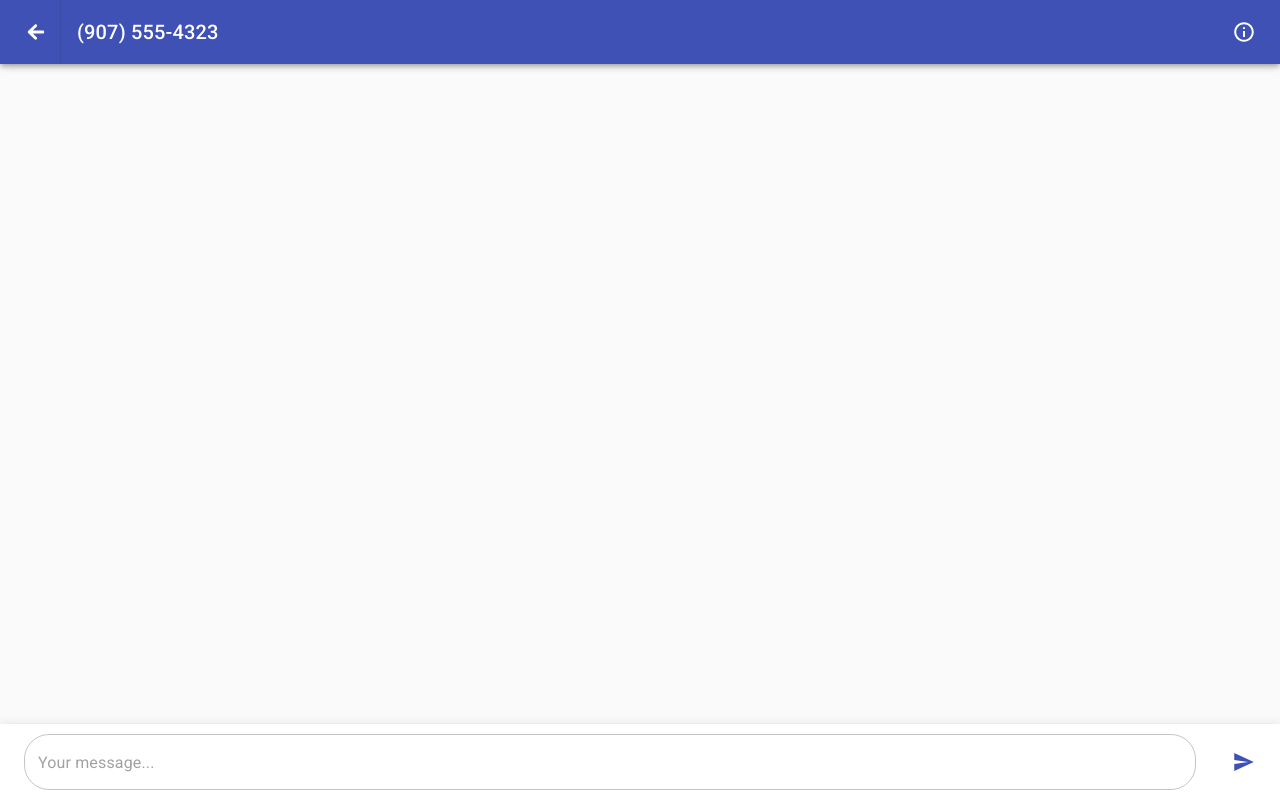
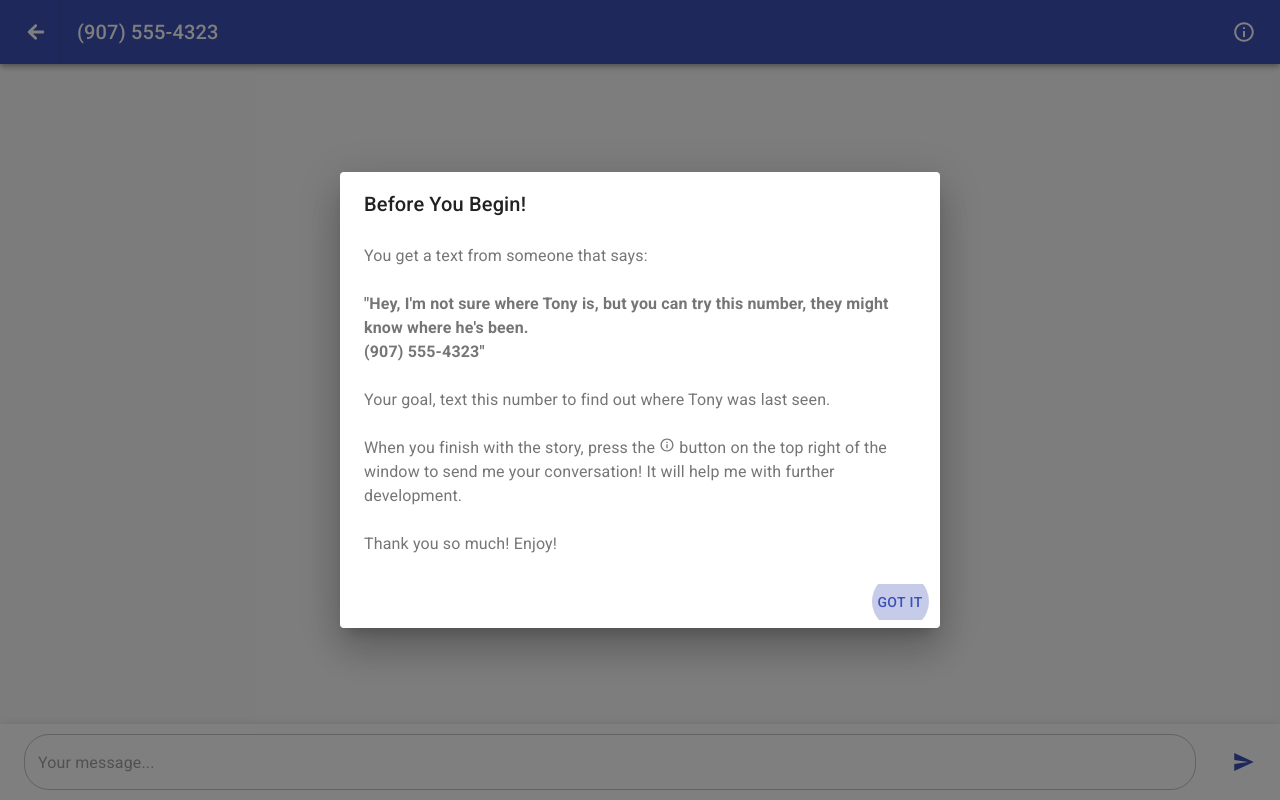
Before and after one commit to deathbyboxes/unlisted, a React (Create React App) app: page / in a window 1280 px wide. Built offline with nearby package versions, Linux system fonts and the light colour scheme.

Commit message:
Added conversation submit form

```diff
--- a/package.json
+++ b/package.json
@@ -8,6 +8,7 @@
     "@testing-library/jest-dom": "^4.2.4",
     "@testing-library/react": "^9.5.0",
     "@testing-library/user-event": "^7.2.1",
+    "classnames": "^2.2.6",
     "react": "^16.13.1",
     "react-dom": "^16.13.1",
     "react-icons": "^3.10.0",
--- /dev/null
+++ b/src/components/dialogBox.js
@@ -0,0 +1,113 @@
+import React from "react"
+import Dialog from "@material-ui/core/Dialog"
+import DialogActions from '@material-ui/core/DialogActions';
+import DialogContent from '@material-ui/core/DialogContent';
+import DialogContentText from '@material-ui/core/DialogContentText';
+import DialogTitle from '@material-ui/core/DialogTitle';
+import Button from "@material-ui/core/Button"
+import TextField from "@material-ui/core/TextField";
+import { IoMdInformationCircleOutline } from "react-icons/io";
+
+function DialogBox(props) {
+  const [open, setOpen] = React.useState(true);
+  const [status, setStatus] = React.useState('');
+  const textAreaRef = React.useRef(null);
+  const handleClose = () => {
+    setOpen(false);
+  };
+  function handleSubmit (e) {
+    console.log("submitting")
+    e.preventDefault();
+    const form = e.target;
+    const data = new FormData(form);
+    const xhr = new XMLHttpRequest();
+    xhr.open(form.method, form.action);
+    xhr.setRequestHeader("Accept", "application/json");
+    xhr.onreadystatechange = () => {
+      if (xhr.readyState !== XMLHttpRequest.DONE) return;
+      if (xhr.status === 200) {
+        form.reset();
+        setStatus("SUCCESS")
+      } else {
+        setStatus("ERROR")
+      }
+    };
+    xhr.send(data);
+  }
+
+  return (
+    <div>
+      <Dialog
+        open={props.open}
+        onClose={props.action}
+        aria-labelledby="alert-dialog-title"
+        aria-describedby="alert-dialog-description"
+        fullWidth
+      >
+        <DialogTitle id="alert-dialog-title">{"Copy Conversation"}</DialogTitle>
+        <form
+          onSubmit={handleSubmit}
+          action="https://formspree.io/xeqrprzy"
+          method="POST"
+        >
+          <DialogContent>
+            <TextField
+              inputProps={ { ref: textAreaRef } }
+              value={props.textCopy}
+              rowsMax="5"
+              multiline
+              fullWidth
+              name="conversation"
+            />
+            <DialogContentText id="alert-dialog-description">
+              Press submit to send me your conversation!
+            </DialogContentText>
+          </DialogContent>
+          <DialogActions>
+            <Button value="Submit" type="submit" color="primary" autoFocus>
+              { status === "SUCCESS" ? <p>Thanks!</p> : "Send" }
+              { status === "ERROR" && <p>Ooops! There was an error.</p> }
+            </Button>
+
+          </DialogActions>
+        </form>
+      </Dialog>
+      <Dialog
+        open={open}
+        onClose={handleClose}
+        aria-labelledby="alert-dialog-title"
+        aria-describedby="alert-dialog-description"
+      >
+        <DialogTitle id="alert-dialog-title">{"Before You Begin!"}</DialogTitle>
+        <DialogContent>
+          <DialogContentText id="alert-dialog-description">
+            You get a text from someone that says:
+            <br/><br/>
+            <b>"Hey, I'm not sure where Tony is, but you can try
+            this number, they might know where he's been.
+            <br/>
+            (907) 555-4323"</b>
+            <br/><br/>
+            Your goal, text this number to find out
+            where Tony was last seen.
+            <br/><br/>
+            When you finish with the story, press
+            the <IoMdInformationCircleOutline /> button
+            on the top right of the window to send me your conversation!
+            It will help me with further development.
+            <br/><br/>
+            Thank you so much! Enjoy!
+          </DialogContentText>
+        </DialogContent>
+        <DialogActions>
+          <Button onClick={handleClose} color="primary" autoFocus>
+            Got It
+          </Button>
+        </DialogActions>
+      </Dialog>
+    </div>
+  )
+
+}
+
+export default DialogBox;
--- a/src/components/header.js
+++ b/src/components/header.js
@@ -9,6 +9,7 @@ import {
 import IconButton from "@material-ui/core/IconButton";
 import Divider from "@material-ui/core/Divider";
 import { makeStyles } from "@material-ui/core";
+import DialogBox from "./dialogBox";
 
 const useStyles = makeStyles(theme => ({
   root: {
@@ -21,10 +22,20 @@ const useStyles = makeStyles(theme => ({
   }
 }));
 
-function Header({ contact, action }) {
+function Header({ contact, textCopy }) {
   const classes = useStyles();
+  const [secOpen, setSecOpen] = React.useState(false)
+
+  function handleOpen() {
+    setSecOpen(true)
+  }
+
+  function handleClose () {
+    setSecOpen(false);
+  };
 
   return (
+    <>
     <AppBar className={classes.root}>
       <Toolbar>
         <IconButton edge="start" color="inherit">
@@ -34,11 +45,13 @@ function Header({ contact, action }) {
         <Typography variant="h6" className={classes.title}>
           {contact}
         </Typography>
-        <IconButton onClick={action} edge="end" color="inherit">
+        <IconButton onClick={handleOpen} edge="end" color="inherit">
           <IoMdInformationCircleOutline />
         </IconButton>
       </Toolbar>
     </AppBar>
+    <DialogBox open={secOpen} textCopy={textCopy} action={handleClose} />
+    </>
   );
 }
 
--- a/src/components/message.js
+++ b/src/components/message.js
@@ -6,6 +6,7 @@ import Typography from "@material-ui/core/Typography";
 import Box from "@material-ui/core/Box";
 import Grow from "@material-ui/core/Grow";
 import { RandomNumber } from "../utils/utils";
+import classNames from 'classnames'
 
 const useStyles = makeStyles(theme => ({
   root: {
@@ -40,10 +41,10 @@ function Message(props) {
   const from = props.from;
   let time = RandomNumber(3, 4) * 1000;
 
-  const classNames = {
+  const paperClases = classNames({
     [classes.paper]: true,
     [classes.me]: from === "Me"
-  };
+  });
 
   return (
     <React.Fragment>
@@ -54,7 +55,7 @@ function Message(props) {
           p={1}
         >
           <Box className={classes.messageBox}>
-            <Paper className={classNames}>
+            <Paper className={paperClases}>
               <div className={classes.date}>
                 <Typography variant="caption" className={classes.date}>
                   {props.date}
--- a/src/containers/Thread.js
+++ b/src/containers/Thread.js
@@ -3,11 +3,17 @@ import Message from "../components/message";
 import Header from "../components/header.js";
 import Input from "../components/input";
 import { RealTime, RandomNumber } from "../utils/utils";
+import DialogBox from "../components/dialogBox";
 
 const responses = [
   {
     possibleWords: ["hey", "yo", "sup", "hello"],
     response: "Whatya want!? I'm busy watchin my General Hospitals!",
+    optional: true
+  },
+  {
+    possibleWords: ["sorry", "apolog", "bad"],
+    response: "Oh boo hoo, get to the point!",
     optional: true
   },
   {
@@ -29,18 +35,23 @@ const responses = [
   },
   {
     possibleWords: [""],
-    response: "Who would win in a fight, a taco or a grilled cheese sandwich?",
+    response: "Now listen up... who would win in a fight, a taco or a grilled cheese sandwich?",
     optional: false
   },
   {
     possibleWords: [""],
-    response: "Try again, scum bag",
+    response: "Well, when you have an actual answer, I'll be here.",
     optional: true
   },
   {
     possibleWords: ["taco", "grilled cheese"],
-    response: "Good. Answer. Tony was hangin out at Frolic's last I saws",
+    response: "Ayyy, good answer! Tony was hangin out at that Frolics joint last I saws",
     optional: false
+  },
+  {
+    possibleWords: ["where", "location"],
+    response: "On the corner of 10th and Sawyer",
+    optional: true
   },
   {
     possibleWords: ["thank", "later", "bye"],
@@ -57,6 +68,8 @@ const person = {
 function Thread() {
   const [messages, setMessages] = React.useState([]);
   const [messageQueue, setMessageQueue] = React.useState([]);
+  const [textCopy, setTextCopy] = React.useState("")
+
 
   React.useEffect(() => {
     window.scrollTo({ top: document.body.scrollHeight, behavior: "smooth" });
@@ -83,9 +96,10 @@ function Thread() {
       }
   }, [messages, messageQueue]);
 
-  function getMessages() {
-    console.log(JSON.stringify(messages));
-  }
+  React.useEffect(() => {
+    if(messages.length)
+    setTextCopy(JSON.stringify(messages))
+  }, [messages])
 
   function checkResponse(msg) {
     let i, tmpI, res;
@@ -117,7 +131,7 @@ function Thread() {
 
   return (
     <div>
-      <Header action={getMessages} contact={person.name || person.phone} />
+      <Header contact={person.name || person.phone} textCopy={textCopy} />
       <div style={{ height: "75px" }}>&nbsp;</div>
       {allMessages}
       <div style={{ height: "75px" }}>&nbsp;</div>
--- a/src/index.js
+++ b/src/index.js
@@ -7,10 +7,10 @@ import * as serviceWorker from './serviceWorker';
 import { CssBaseline } from "@material-ui/core";
 
 ReactDOM.render(
-  <React.StrictMode>
+  <>
     <CssBaseline />
     <Thread />
-  </React.StrictMode>,
+  </>,
   document.querySelector("#root")
 );
 
```
Also changed, not shown: 2 other files (tests, documents, lock files or other folders).
